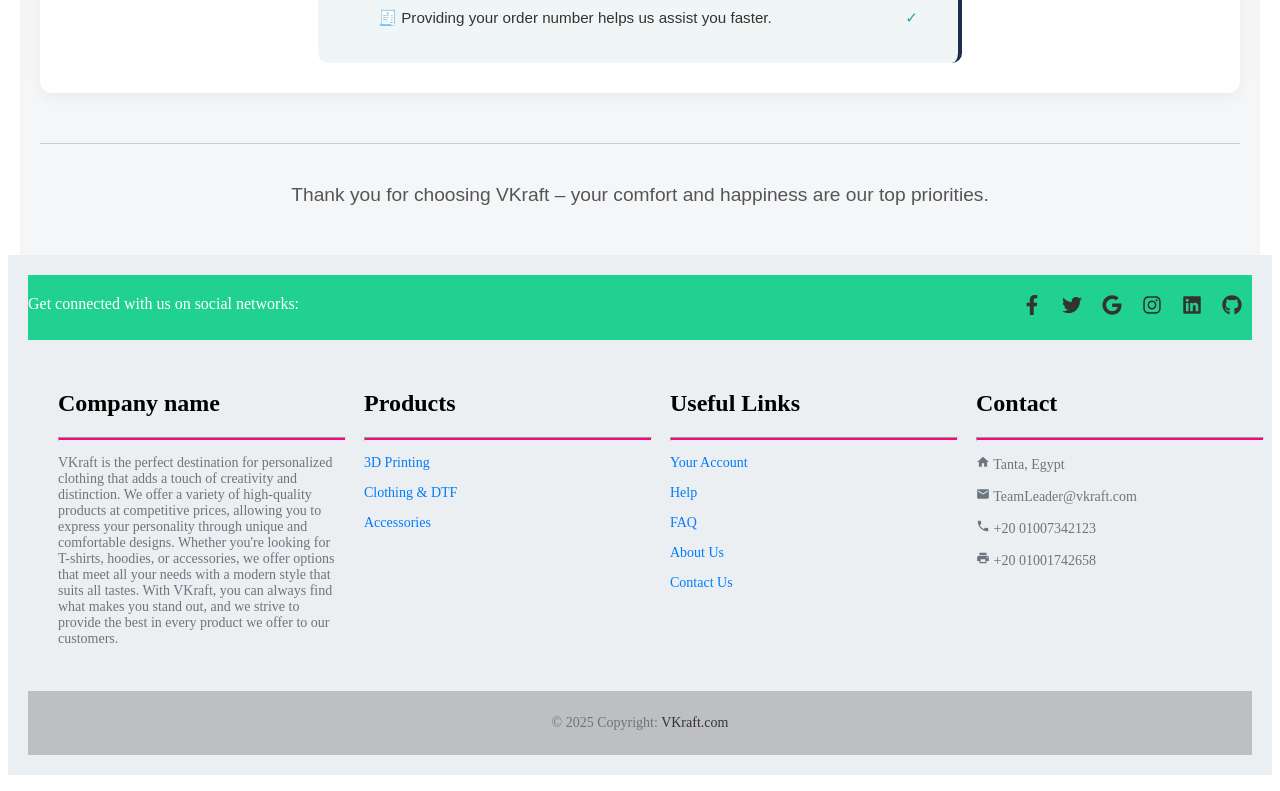
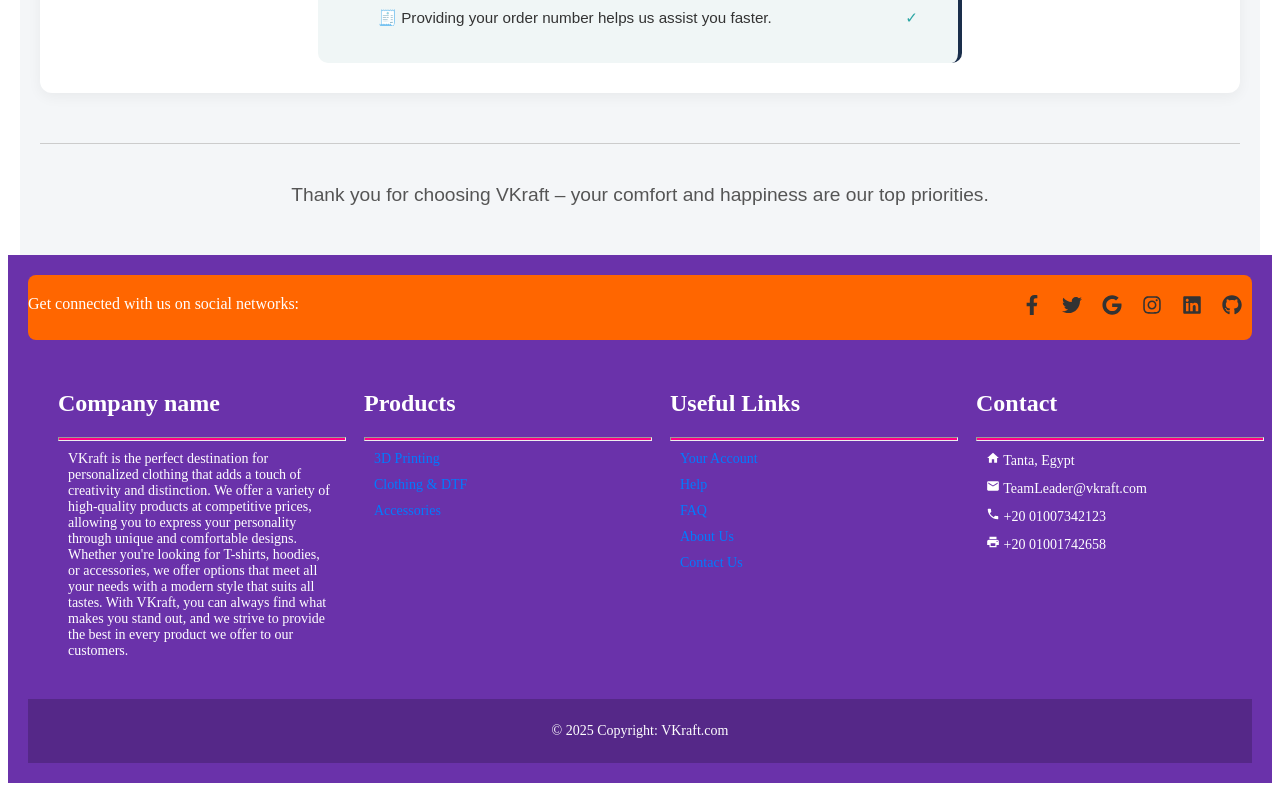
Before and after one commit to omarsaad369/VKraft, a React (Vite) app: page /help in a window 1280 px wide. Shown: the part 1681-2472 px from the top of the page. Built offline with nearby package versions, Linux system fonts and the light colour scheme; no server answers.

Commit message:
finished project ENDd

```diff
--- a/index.html
+++ b/index.html
@@ -2,7 +2,7 @@
 <html lang="en">
   <head>
     <meta charset="UTF-8" />
-    <link rel="icon" type="image/png" href="src/assets/icons/favicon-32x32.png" />
+    <link rel="icon" type="image/png" href="src/assets/icons/Logo_V-Kraft.png" />
     <meta name="viewport" content="width=device-width, initial-scale=1.0" />
     <title>VKraft</title>
   </head>
--- a/src/pages/admin/ManageProducts.jsx
+++ b/src/pages/admin/ManageProducts.jsx
@@ -7,9 +7,9 @@
   { id: 1, name: "T-Shirt", image: "https://th.bing.com/th/id/OIP.Em9qbu1RD8hQZDVJnSoUPwHaJo?rs=1&pid=ImgDetMain", category: "clothing" },
   { id: 7, name: "Casual Dress", image: "https://jameelaat.com/wp-content/uploads/2020/03/%D9%81%D8%B3%D8%AA%D8%A7%D9%86-%D9%83%D8%A7%D8%AC%D9%88%D8%A7%D9%84-%D9%85%D8%AD%D8%AC%D8%A8%D8%A7%D8%AA-2020.jpg", category: "clothing" },
   { id: 8, name: "Jeans Pants", image: "https://www.bing.com/th?id=OIP.m59O0zvt4x5fY2pesOmsbQHaLW", category: "clothing" },
-  { id: 9, name: "Plain Scarf", image: "https://cdn.johrh.com/wp-content/uploads/2022/01/08161722/4314-1.jpg", category: "clothing" },
+  { id: 9, name: "Plain Scarf", image: "https://encrypted-tbn3.gstatic.com/shopping?q=tbn:ANd9GcQ_9F8_q9iWo6nGDj3SOiJNQ1hvux467H_yC7W67kQ0qfOSn23IY_Tt66JuLedc9AHkpOsO_zuEeOtmsRZc08ElpBvP1Eg0vysdI_4aKHSqzJbSGUQ2z34ArKzhqBSiL4KxzS9ofQ&usqp=CAc", category: "clothing" },
   { id: 10, name: "Sports Pants", image: "https://jomla.ae/_next/image/?url=https:%2F%2Fwp.jomla.ae%2Fwp-content%2Fuploads%2F2023%2F09%2FGK8995-S-3.jpg&w=640&q=75", category: "clothing" },
-  { id: 11, name: "Fabric Pants", image: "https://th.bing.com/th/id/OIF.5rtfnMfwsuQcLqO9kCsbLg?rs=1&pid=ImgDetMain", category: "clothing" },
+  { id: 11, name: "Fabric Pants", image: "https://static2.goldengoose.com/public/Style/ECOMM/GWP01894.P001609-60528.jpg", category: "clothing" },
   { id: 12, name: "Cartoon Character", image: "https://s.alicdn.com/@sc04/kf/Hf398d3f401df4525adf2b01a68e7abcda.jpg_720x720q50.jpg", category: "3d" },
   { id: 13, name: "Vase", image: "https://cdn.globalso.com/merlin-living/Merlin-Living-3D-Printing-Vase-Irregular-Shape-Nordic-Home-Decor-2.jpg", category: "3d" },
   { id: 14, name: "Keychain", image: "https://m.media-amazon.com/images/I/416VbromkTL.AC_SY580.jpg", category: "accessories" },
--- a/src/pages/admin/ManageUsers.jsx
+++ b/src/pages/admin/ManageUsers.jsx
@@ -63,7 +63,7 @@
       <div className="user-tools">
         <input
           type="text"
-          placeholder="Search by name or email..."
+          placeholder="... Search by name or email"
           value={search}
           onChange={(e) => setSearch(e.target.value)}
           className="search-input"
--- a/src/styles/ManageUsers.css
+++ b/src/styles/ManageUsers.css
@@ -34,6 +34,7 @@
   border: 1px solid #ccc;
   border-radius: 8px;
   transition: border-color 0.3s ease;
+  text-align: left;
 }
 
 .search-input:focus {
--- a/src/styles/footer.css
+++ b/src/styles/footer.css
@@ -1,38 +1,35 @@
-
 .footer {
-    background-color: #eceff1;
+  background-color: #6a32aa;
   display: flex;
   flex-direction: column;
   justify-content: space-between;
   width: 100%;
-    width: 100%;
   padding: 20px;
   box-sizing: border-box;
+  color: white; /* اجعل النص داخل الفوتر أبيض افتراضياً */
 }
 
-
 .social-media {
-    background-color: #21d192;
+  background-color: #ff6600;
   padding: 20px 0;
   display: flex;
   justify-content: space-between;
   color: white;
   width: 100%;
+  border-radius: 8px;
 }
-
 
 .social-icons a {
   color: white;
   margin-right: 15px;
   font-size: 20px;
-    transition: color 0.3s ease;
+  transition: color 0.3s ease, transform 0.3s ease;
 }
-
 
 .social-icons a:hover {
   color: #ffeb3b;
+  transform: scale(1.2);
 }
-
 
 .links-section {
   display: flex;
@@ -40,36 +37,24 @@
   justify-content: space-between;
   padding: 20px;
   width: 100%;
+  color: white;
 }
 
-
-.links-section .col {
+.links-section .col,
+.colCompany,
+.colProducts,
+.colUseful,
+.colContact {
   flex: 1;
   margin: 10px;
   text-align: left;
+  color: white;
 }
-.colCompany{
-    text-align: left;
-}
-.colProducts{
-    text-align: left;
-
-}
-.colUseful{
-    text-align: left;
-
-}
-.colContact{
-    text-align: left;
-
-}
-
 
 h6 {
   font-weight: bold;
-    color: #333;
+  color: white;
 }
-
 
 hr {
   width: 100%;
@@ -78,60 +63,60 @@
   margin: 10px 0;
 }
 
-
 a {
   text-decoration: none;
-    color: #333;
+  color: white;
 }
-
 
 a:hover {
   color: #ffeb3b;
 }
 
-
 .text-dark {
-    color: #333 !important;
+  color: white !important;
 }
 
-
-.text-center {
-    text-align: left;
-}
-
-
+.text-center,
 .text-md-start {
   text-align: left;
 }
-
 
 .text-uppercase {
   text-transform: uppercase;
 }
 
-
 .footer p {
   font-size: 14px;
-    color: #6c757d;
+  color: white;
 }
-
 
 .footer .footer-links a {
   font-size: 16px;
   margin: 5px 0;
+  color: white;
 }
-
 
 .footer .footer-rights {
   background-color: rgba(0, 0, 0, 0.2);
   text-align: center;
   padding: 10px;
-    color: #333;
+  color: white;
 }
 
+.footer .footer-rights a {
+  color: white;
+}
 
-.footer .footer-rights a {
-    color: #333;
+@media (max-width: 768px) {
+  .links-section {
+    flex-direction: column;
+    align-items: center;
+    text-align: center;
+  }
+
+  .links-section .col {
+    margin-bottom: 20px;
+  }
 }
 
 
--- a/src/styles/navbar.css
+++ b/src/styles/navbar.css
@@ -4,7 +4,7 @@
   top: 0;
   left: 0;
   width: 97%;
-  background-color: #ff6600;
+  background-color: #B388EB;
   z-index: 1000;
   display: flex;
   justify-content: space-between;
```
Also changed, not shown: src/assets/icons/Logo V-Kraft.png (deleted), src/assets/icons/logo VKraft.png (deleted). Lines whose indentation alone changed are shown as unchanged.
